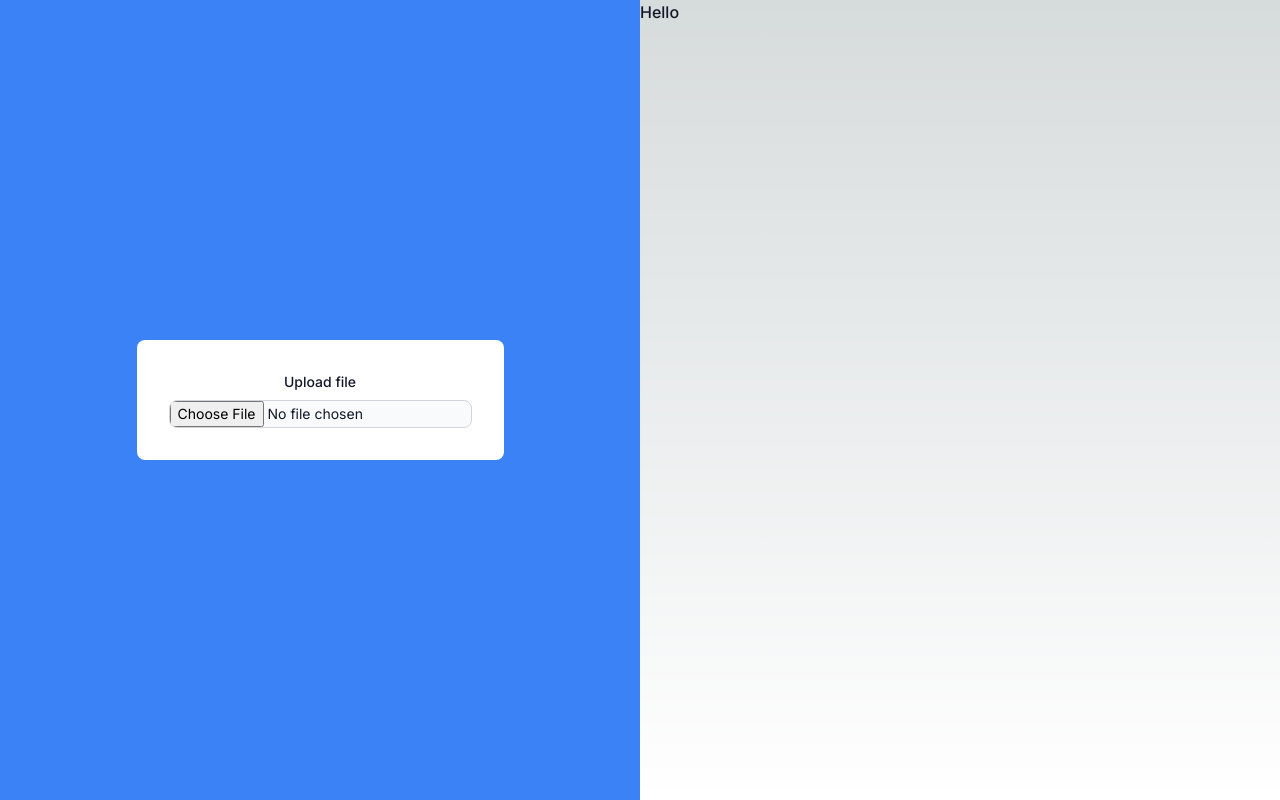
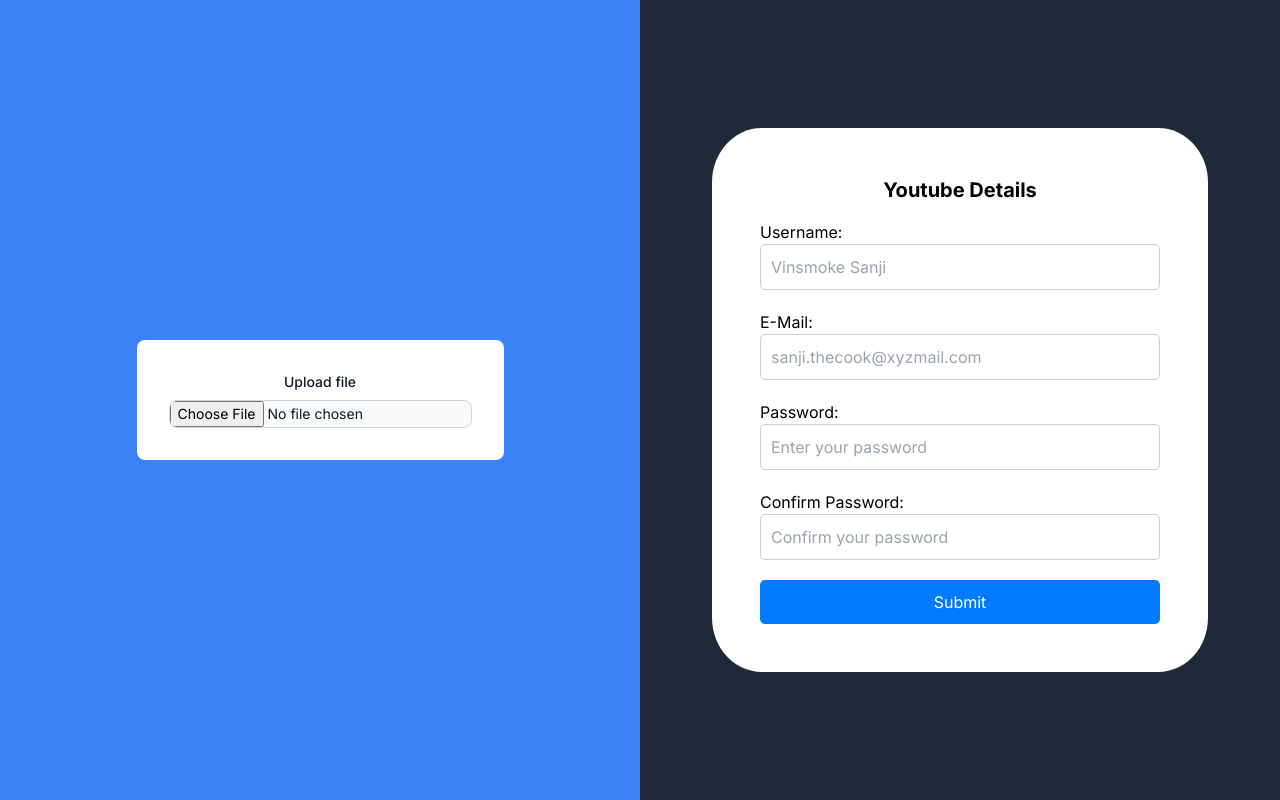
Before and after one commit to agamswaroop619/ytcompressor, a Next.js app: page / in a window 1280 px wide. Built offline with nearby package versions, Linux system fonts and the light colour scheme.

Commit message:
add: form updated

```diff
--- a/src/app/components/form.tsx
+++ b/src/app/components/form.tsx
@@ -1,7 +1,141 @@
+"use client";
 import React from "react";
+import { useFormik } from "formik";
+import { text } from "stream/consumers";
 
 type Props = {};
 
-export default function form({}: Props) {
-  return <div className="font-medium text-gray-900 dark:text-white">Hello</div>;
+export default function Form({}: Props) {
+  const formik = useFormik({
+    initialValues: {
+      username: "",
+      email: "",
+      password: "",
+      confirmpassword: "",
+    },
+    onSubmit: (values) => {
+      console.log(values);
+    },
+  });
+
+  return (
+    <div className="flex justify-center items-center h-screen bg-gray-800 dark:bg-white">
+      <form
+        onSubmit={formik.handleSubmit}
+        className="bg-white dark:bg-gray-800 p-12 rounded-[10%]"
+      >
+        <div style={styles.formGroup}>
+          <h2 className="text-center text-xl font-bold pb-4">
+            Youtube Details
+          </h2>
+          <label htmlFor="username">Username:</label>
+          <input
+            id="username"
+            type="text"
+            placeholder="Vinsmoke Sanji"
+            value={formik.values.username}
+            onChange={formik.handleChange}
+            style={styles.input}
+          />
+          {formik.errors.username && formik.touched.username ? (
+            <p className="error">{formik.errors.username}</p>
+          ) : (
+            <p />
+          )}
+        </div>
+        <div style={styles.formGroup}>
+          <label htmlFor="email">E-Mail:</label>
+          <input
+            id="email"
+            type="email"
+            placeholder="sanji.thecook@xyzmail.com"
+            value={formik.values.email}
+            onChange={formik.handleChange}
+            style={styles.input}
+          />
+          {formik.errors.email && formik.touched.email ? (
+            <p className="error">{formik.errors.email}</p>
+          ) : (
+            <p />
+          )}
+        </div>
+        <div style={styles.formGroup}>
+          <label htmlFor="password">Password:</label>
+          <input
+            id="password"
+            type="password"
+            placeholder="Enter your password"
+            value={formik.values.password}
+            onChange={formik.handleChange}
+            style={styles.input}
+          />
+          {formik.errors.password && formik.touched.password ? (
+            <p className="error">{formik.errors.password}</p>
+          ) : (
+            <p />
+          )}
+        </div>
+        <div style={styles.formGroup}>
+          <label htmlFor="confirmpassword">Confirm Password:</label>
+          <input
+            id="confirmpassword"
+            type="password"
+            placeholder="Confirm your password"
+            value={formik.values.confirmpassword}
+            onChange={formik.handleChange}
+            style={styles.input}
+          />
+          {formik.errors.confirmpassword && formik.touched.confirmpassword ? (
+            <p className="error">{formik.errors.confirmpassword}</p>
+          ) : (
+            <p />
+          )}
+        </div>
+        <button
+          type="submit"
+          disabled={formik.isSubmitting}
+          style={styles.submitBtn}
+        >
+          Submit
+        </button>
+      </form>
+    </div>
+  );
 }
+
+const styles = {
+  formContainer: {
+    maxWidth: "400px",
+    margin: "0 auto",
+    padding: "20px",
+    border: "1px solid #ccc",
+    borderRadius: "5px",
+    backgroundColor: "#f9f9f9",
+  },
+  form: {
+    display: "flex",
+    flexDirection: "column",
+    alignItems: "center", // Center the form items horizontally
+  },
+  formGroup: {
+    marginBottom: "20px",
+    width: "100%", // Ensure form groups take full width
+  },
+  input: {
+    width: "100%",
+    padding: "10px",
+    border: "1px solid #ccc",
+    borderRadius: "5px",
+    color: "rgb(0 0 0)",
+  },
+  submitBtn: {
+    backgroundColor: "#007bff",
+    color: "#fff",
+    padding: "10px 20px",
+    border: "none",
+    borderRadius: "5px",
+    cursor: "pointer",
+    fontSize: "16px",
+    width: "100%", // Ensure button takes full width
+  },
+};
```
